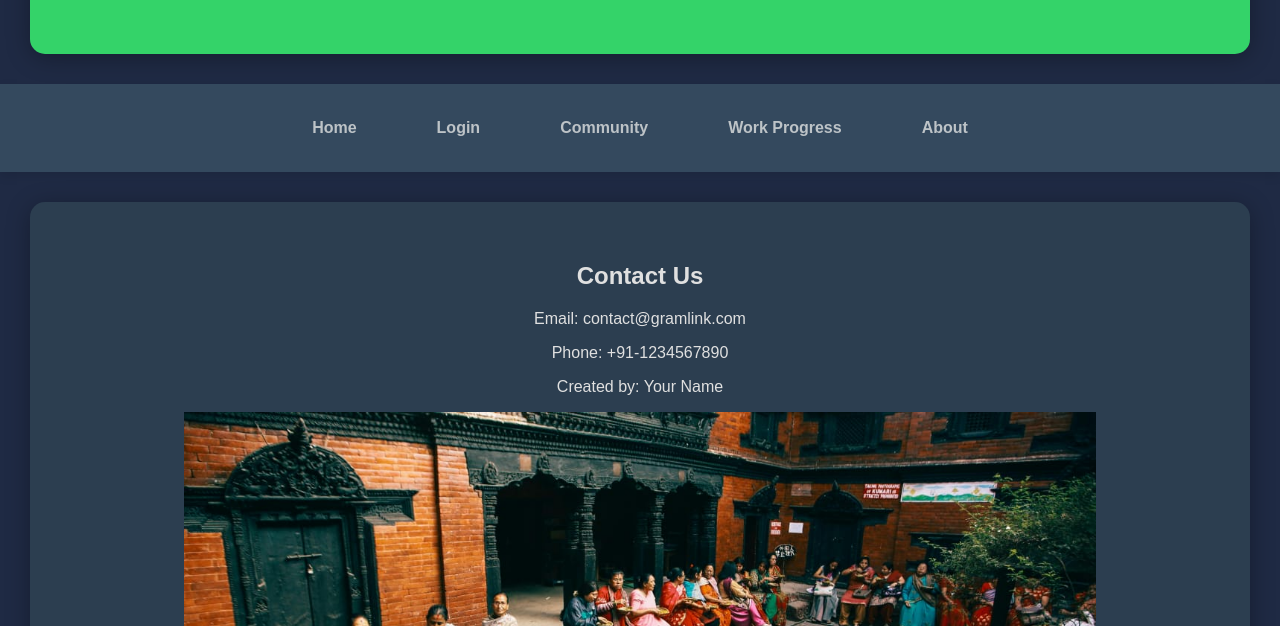
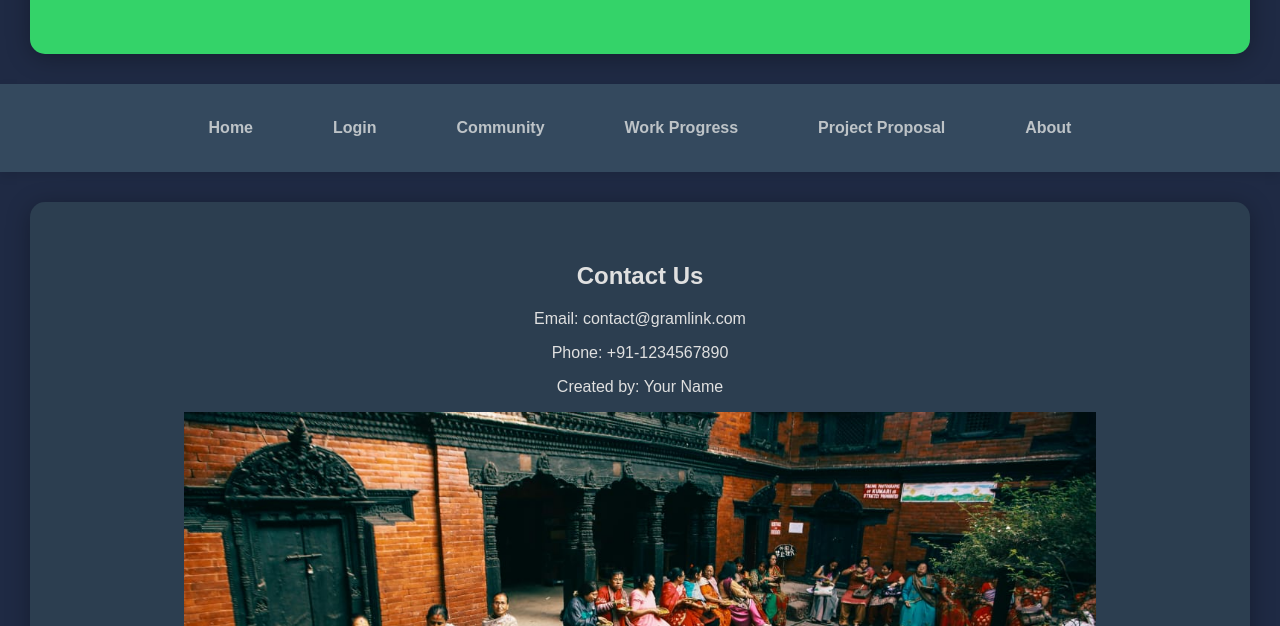
Before and after one commit to harshgujral0/GramLink-Website, a plain HTML site: page about.html in a window 1280 px wide. Shown: the part 174-800 px from the top of the page. Drawn offline with Linux system fonts and the light colour scheme.

Commit message:
Update about.html

```diff
--- a/about.html
+++ b/about.html
@@ -18,6 +18,7 @@
             <li><a href="login.html">Login</a></li>
             <li><a href="community.html">Community</a></li>
             <li><a href="progress.html">Work Progress</a></li>
+            <li><a href="project-proposal.html">Project Proposal</a></li>
             <li><a href="about.html">About</a></li>
 
         </ul>
```
